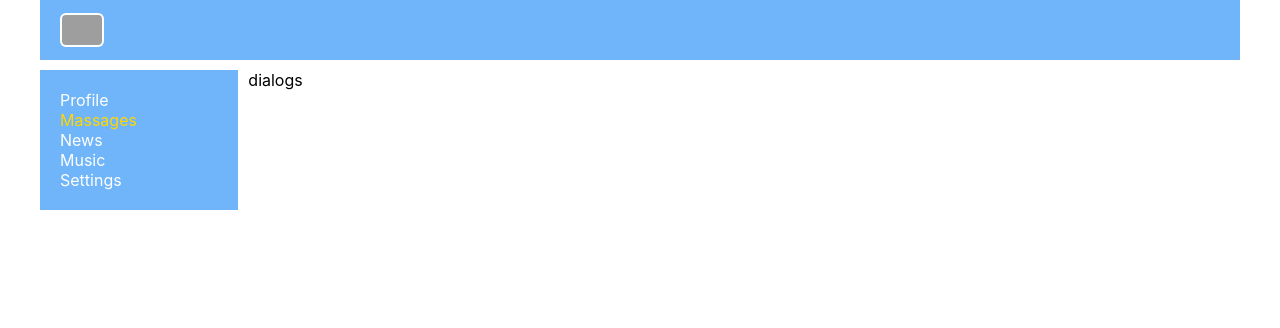
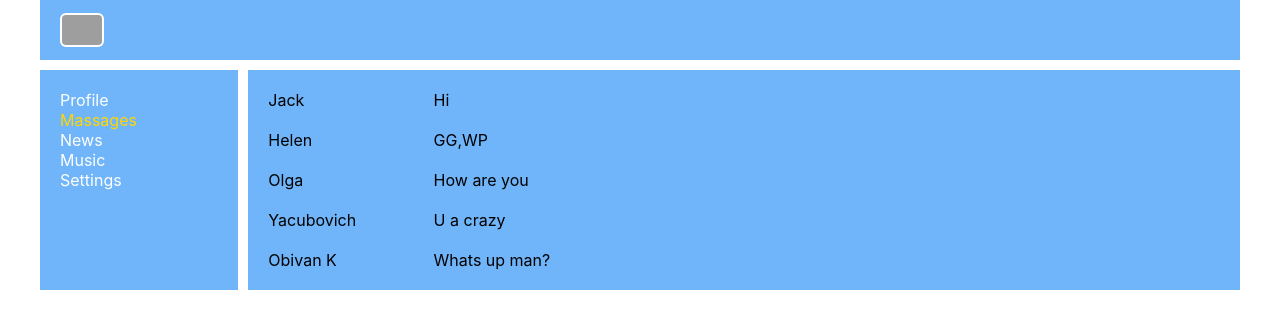
Before and after one commit to IlyaPinchuk/correspondence_project, a React (Create React App) app: page /dialogs in a window 1280 px wide. Shown: the top 328 px of the page. Built offline with nearby package versions, Linux system fonts and the light colour scheme; grey boxes are pictures that could not be loaded.

Commit message:
dialogs page

```diff
--- a/src/App.scss
+++ b/src/App.scss
@@ -11,5 +11,6 @@
 
 .app-wrapper-content {
   grid-area: c;
+  background: #70b5f9;
 
 }
--- /dev/null
+++ b/src/components/Dialogs/DialogItems/DialogsItems.jsx
@@ -0,0 +1,11 @@
+import React from "react";
+import classes from "./DialogsItems.module.scss";
+
+const DialogsItems = (props) => {
+    return (
+        <div className={classes.item}>
+            {props.name}
+        </div>
+    )
+}
+export default DialogsItems
--- /dev/null
+++ b/src/components/Dialogs/DialogItems/DialogsItems.module.scss
@@ -0,0 +1,6 @@
+.item{
+  padding: 10px;
+}
+.active{
+  color: gold;
+}
--- a/src/components/Dialogs/Dialogs.jsx
+++ b/src/components/Dialogs/Dialogs.jsx
@@ -1,10 +1,25 @@
 import React from "react";
 import classes from "./Dialogs.module.scss";
+import DialogsItems from "./DialogItems/DialogsItems";
+import Massage from "./Massage/Massage";
 
 const Dialogs = () => {
     return (
         <div className={classes.wrapperDialogs}>
-            dialogs
+            <div className={classes.dialogs}>
+              <DialogsItems name='Jack'/>
+              <DialogsItems name='Helen'/>
+              <DialogsItems name='Olga'/>
+              <DialogsItems name='Yacubovich'/>
+              <DialogsItems name='Obivan K'/>
+            </div>
+            <div className={classes.massages}>
+                <Massage massage='Hi'/>
+                <Massage massage='GG,WP'/>
+                <Massage massage='How are you'/>
+                <Massage massage='U a crazy'/>
+                <Massage massage='Whats up man?'/>
+            </div>
         </div>
     )
 }
--- a/src/components/Dialogs/Dialogs.module.scss
+++ b/src/components/Dialogs/Dialogs.module.scss
@@ -0,0 +1,12 @@
+.wrapperDialogs {
+  display: grid;
+  grid-template-columns: 2fr 10fr;
+
+  .dialogs {
+    padding: 10px;
+  }
+
+  .massages {
+    padding: 10px;
+  }
+}
--- /dev/null
+++ b/src/components/Dialogs/Massage/Massage.jsx
@@ -0,0 +1,11 @@
+import React from "react";
+import classes from "./Massage.module.scss";
+
+const Massage = (props) => {
+    return (
+      <div className={classes.massage}>
+          {props.massage}
+      </div>
+    )
+}
+export default Massage
--- /dev/null
+++ b/src/components/Dialogs/Massage/Massage.module.scss
@@ -0,0 +1,3 @@
+.massage{
+  padding: 10px;
+}
--- a/src/components/Profile/Profile.module.scss
+++ b/src/components/Profile/Profile.module.scss
@@ -1,4 +1,3 @@
 .content {
-  background: #70b5f9;
   padding: 20px;
 }
```
